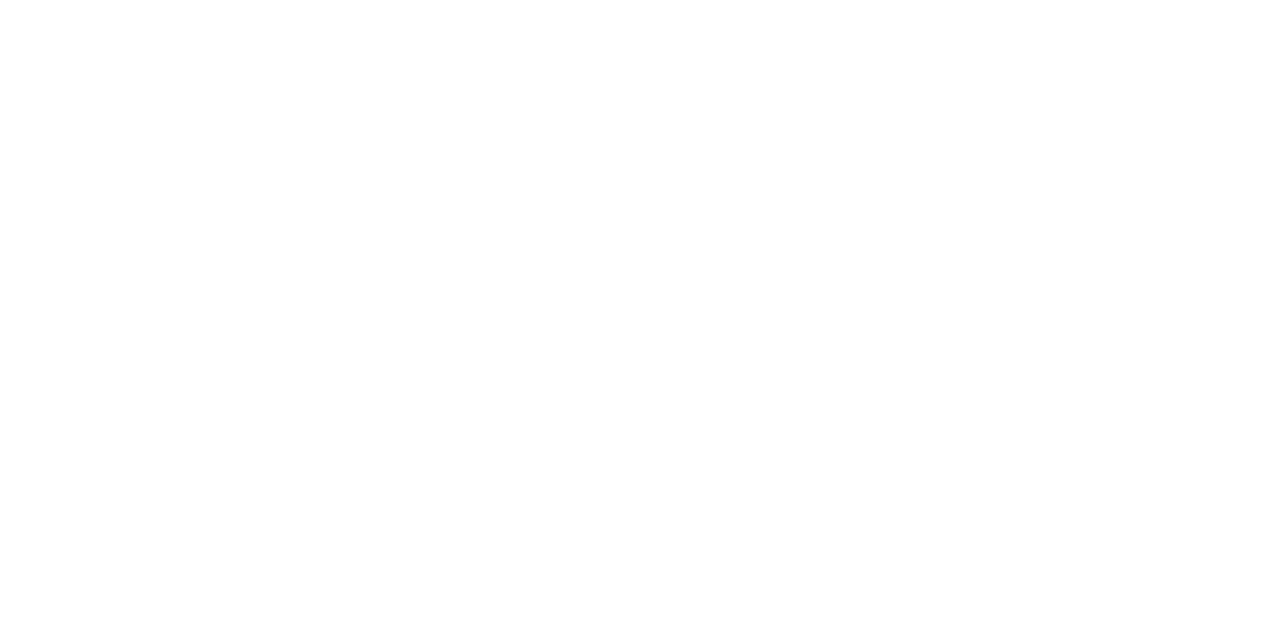
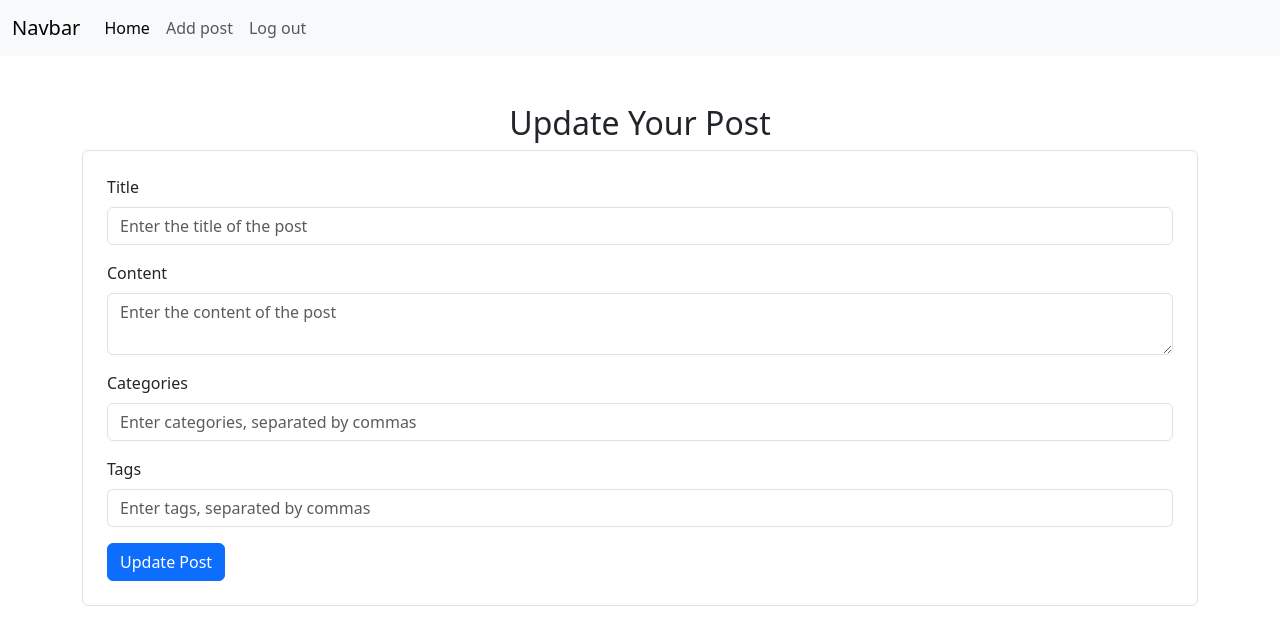
Before and after one commit to SeliyaMindula/BlogSystem_MERN, a React (Create React App) app in the folder BlogSystemUI/: page /Updatepost/1 in a window 1280 px wide. Before the commit this address had no page. Shown: the top 644 px of the page. Built offline with nearby package versions, Linux system fonts and the light colour scheme; no server answers.

Commit message:
update done but have small issue

```diff
--- a/BlogSystemUI/src/App.js
+++ b/BlogSystemUI/src/App.js
@@ -7,6 +7,7 @@
 import Home from "./views/Home";
 import { AuthProvider } from "./components/context/AuthContext";
 import PostCreationForm from "./views/AddPost";
+import UpdatePost from "./views/UpdatePost";
 
 function App() {
   return (
@@ -17,6 +18,7 @@
         <Route path="/Register" element={<Register />} />
         <Route path="/Home" element={<Home />} />
         <Route path="/Addpost" element={<PostCreationForm />} />
+        <Route path="/Updatepost/:postId" element={<UpdatePost />} />
       </Routes>
     </BrowserRouter>
     </AuthProvider>
--- a/BlogSystemUI/src/services/authService.js
+++ b/BlogSystemUI/src/services/authService.js
@@ -9,14 +9,6 @@
     password,
   });
 };
-
-// const login = (username, email, password) => {
-//     return axios.post(API_URL + 'login', {
-//       username,
-//       email,
-//       password,
-//     });
-//   };
 
 const login = (username, email, password) => {
   return axios.post(API_URL + 'login', {
@@ -44,6 +36,7 @@
     });
   };
 
+  // GET all post
   const getPosts = () => {
     const token = localStorage.getItem('token');
     return axios.get(API_URL + 'posts', {
@@ -53,6 +46,17 @@
     });
   };
 
+  // GET post using ID
+  const getPost = (postId) => {
+    const token = localStorage.getItem('token');
+    return axios.get(API_URL + `posts/${postId}`, {
+      headers: {
+        Authorization: `Bearer ${token}`
+      },
+    });
+  };
+
+  //delete post
   const deletePost = (postId) => {
     const token = localStorage.getItem('token');
     return axios.delete(API_URL + `posts/${postId}`, {
@@ -62,12 +66,16 @@
     });
   };
 
-  // const deletePost = (postId) => {
-  //   const token = localStorage.getItem('token');
-  //   return axios.delete(`posts/${postId}`);
-  // };
-
+  //Update post
+  const updatePost = (postId, updatedData) => {
+    const token = localStorage.getItem('token');
+    return axios.put(API_URL + `posts/${postId}`, updatedData, {
+      headers: {
+        Authorization: `Bearer ${token}`
+      },
+    });
+  };
 
 export default {
-  register, login, createPost, getPosts, deletePost,
+  register, login, createPost, getPosts, deletePost,getPost,updatePost,
 };
--- a/BlogSystemUI/src/views/AddPost.js
+++ b/BlogSystemUI/src/views/AddPost.js
@@ -1,6 +1,5 @@
 import React, { useState } from 'react';
 import authService from '../services/authService';
-import { useNavigate } from 'react-router-dom';
 import Header from '../components/Header';
 
 function PostCreationForm() {
@@ -10,7 +9,6 @@
   const [tags, setTags] = useState('');
   const [errorMessage, setErrorMessage] = useState('');
   const [successMessage, setSuccessMessage] = useState('');
-  const navigate = useNavigate();
 
   const resetForm = () => {
     setTitle('');
@@ -48,9 +46,10 @@
   return (
     <>
     <Header/>
+    <h2 className='text-center pt-4'>Add Your Post</h2>
       {errorMessage && <div className="alert alert-danger">{errorMessage}</div>}
       {successMessage && <div className="alert alert-success">{successMessage}</div>}
-      <div className="container mt-5">
+      <div className="container mt-4">
       <form onSubmit={handleSubmit} className="mb-3 p-4 border rounded">
         <div className="mb-3">
           <label htmlFor="postTitle" className="form-label">Title</label>
--- a/BlogSystemUI/src/views/Home.js
+++ b/BlogSystemUI/src/views/Home.js
@@ -1,10 +1,20 @@
 import React, { useState, useEffect } from "react";
 import Header from "../components/Header";
 import authService from "../services/authService";
+import { useNavigate } from 'react-router-dom';
 import "./Home.css";
 
 function Home() {
   const [posts, setPosts] = useState([]);
+  const navigate = useNavigate()
+
+  const handleUpdateClick = (postId) => {
+    navigate(`/Updatepost/${postId}`);
+  };
+
+  // const handleUpdateClick = () => {
+  //   navigate(`/Updatepost`);
+  // };
 
   useEffect(() => {
     authService
@@ -87,7 +97,7 @@
               {/* <button className="btn btn-primary me-2" onClick={() => handleUpdate(post._id)}>Update</button>
               <button className="btn btn-danger" onClick={() => handleDelete(post._id)}>Delete</button> */}
               <div className="pt-2">
-              <button className="btn btn-primary me-2" >Update</button>
+              <button className="btn btn-primary me-2" onClick={() => handleUpdateClick(post._id)}>Update</button>
               <button className="btn btn-danger" onClick={() => handleDelete(post._id)}>Delete</button>
               </div>
             </div>
--- /dev/null
+++ b/BlogSystemUI/src/views/UpdatePost.js
@@ -0,0 +1,115 @@
+import React, { useState, useEffect } from 'react';
+import { useParams, useNavigate } from 'react-router-dom';
+import authService from '../services/authService';
+import Header from '../components/Header';
+
+function UpdatePost() {
+  const { postId } = useParams();
+  const navigate = useNavigate();
+  const [title, setTitle] = useState('');
+  const [content, setContent] = useState('');
+  const [categories, setCategories] = useState('');
+  const [tags, setTags] = useState('');
+  const [errorMessage, setErrorMessage] = useState('');
+  const [successMessage, setSuccessMessage] = useState('');
+
+  useEffect(() => {
+    authService.getPost(postId)
+      .then(response => {
+        const { title, content, categories, tags } = response.data;
+        setTitle(title);
+        setContent(content);
+        setCategories(categories.map(cat => cat.name).join(', ')); // Assuming categories is an array of objects
+        setTags(tags.map(tag => tag.name).join(', ')); // Assuming tags is an array of objects
+      })
+      .catch(error => {
+        console.error("Error fetching post data:", error);
+      });
+  }, [postId]);
+
+  const validateForm = () => {
+    if (!title || !content || !categories) {
+      setErrorMessage('Please fill in all fields');
+      return false;
+    }
+    setErrorMessage('');
+    return true;
+  };
+
+  const handleSubmit = (e) => {
+    e.preventDefault();
+    if (validateForm()) {
+      const tagArray = tags.split(',').map(tag => tag.trim());
+      const categoryArray = categories.split(',').map(cat => cat.trim());
+      const updatedPost = { title, content, categories: categoryArray, tags: tagArray };
+
+      authService.updatePost(postId, updatedPost)
+        .then(() => {
+          setSuccessMessage('Post updated successfully!');
+          navigate('/Home'); // or wherever you wish to redirect the user
+        })
+        .catch(error => {
+          setErrorMessage(error.response?.data?.message || 'Error updating post');
+        });
+    }
+  };
+
+  return (
+    <>
+      <Header />
+      <div className="container mt-4">
+        <h2 className='text-center pt-4'>Update Your Post</h2>
+        {errorMessage && <div className="alert alert-danger">{errorMessage}</div>}
+        {successMessage && <div className="alert alert-success">{successMessage}</div>}
+        <form onSubmit={handleSubmit} className="mb-3 p-4 border rounded">
+          <div className="mb-3">
+            <label htmlFor="postTitle" className="form-label">Title</label>
+            <input
+              type="text"
+              className="form-control"
+              id="postTitle"
+              value={title}
+              onChange={e => setTitle(e.target.value)}
+              placeholder="Enter the title of the post"
+            />
+          </div>
+          <div className="mb-3">
+            <label htmlFor="postContent" className="form-label">Content</label>
+            <textarea
+              className="form-control"
+              id="postContent"
+              value={content}
+              onChange={e => setContent(e.target.value)}
+              placeholder="Enter the content of the post"
+            />
+          </div>
+          <div className="mb-3">
+            <label htmlFor="postCategories" className="form-label">Categories</label>
+            <input
+              type="text"
+              className="form-control"
+              id="postCategories"
+              value={categories}
+              onChange={e => setCategories(e.target.value)}
+              placeholder="Enter categories, separated by commas"
+            />
+          </div>
+          <div className="mb-3">
+            <label htmlFor="postTags" className="form-label">Tags</label>
+            <input
+              type="text"
+              className="form-control"
+              id="postTags"
+              value={tags}
+              onChange={e => setTags(e.target.value)}
+              placeholder="Enter tags, separated by commas"
+            />
+          </div>
+          <button type="submit" className="btn btn-primary">Update Post</button>
+        </form>
+      </div>
+    </>
+  );
+}
+
+export default UpdatePost;
```
Also changed, not shown: 1 other file (tests, documents, lock files or other folders).
